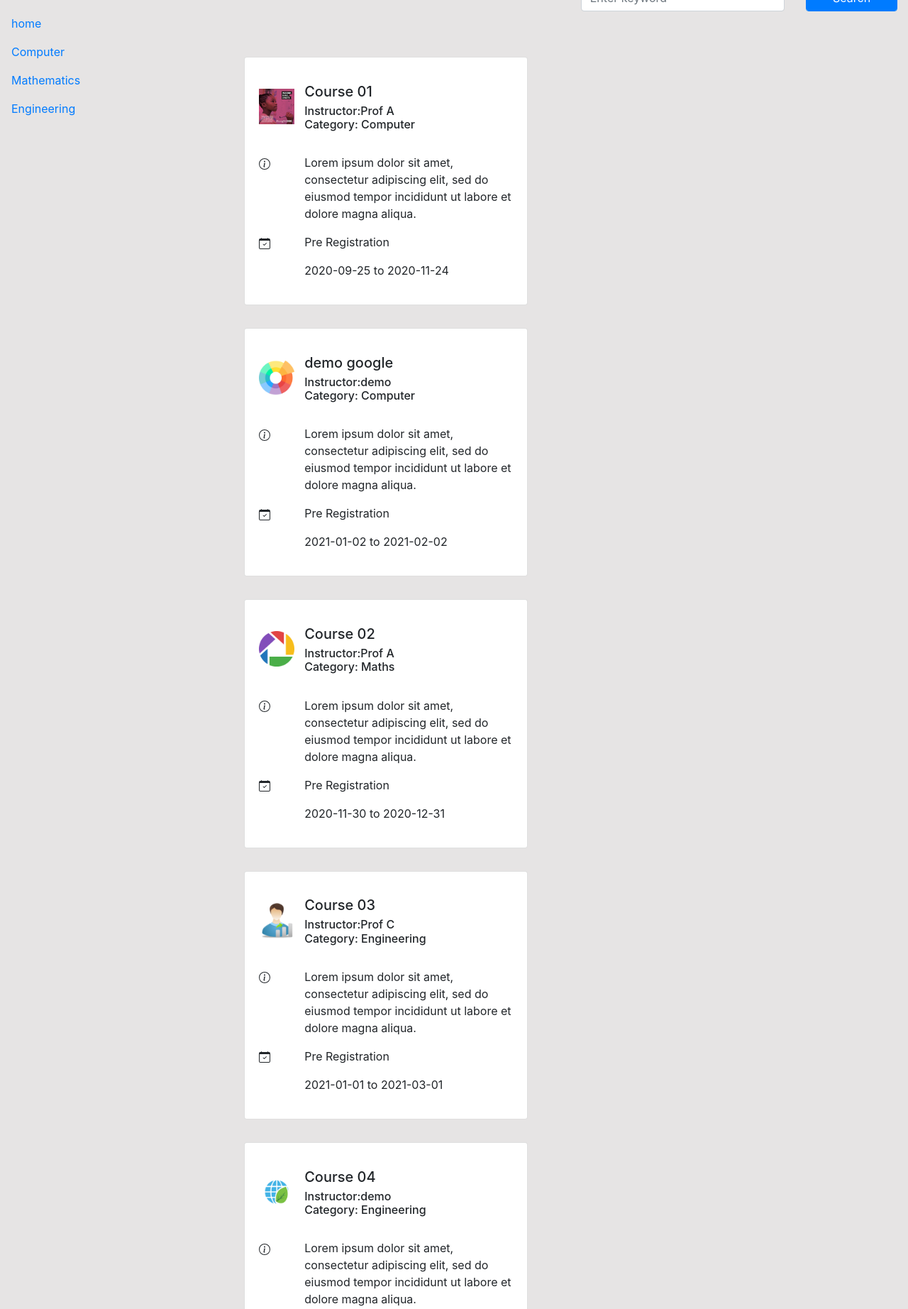
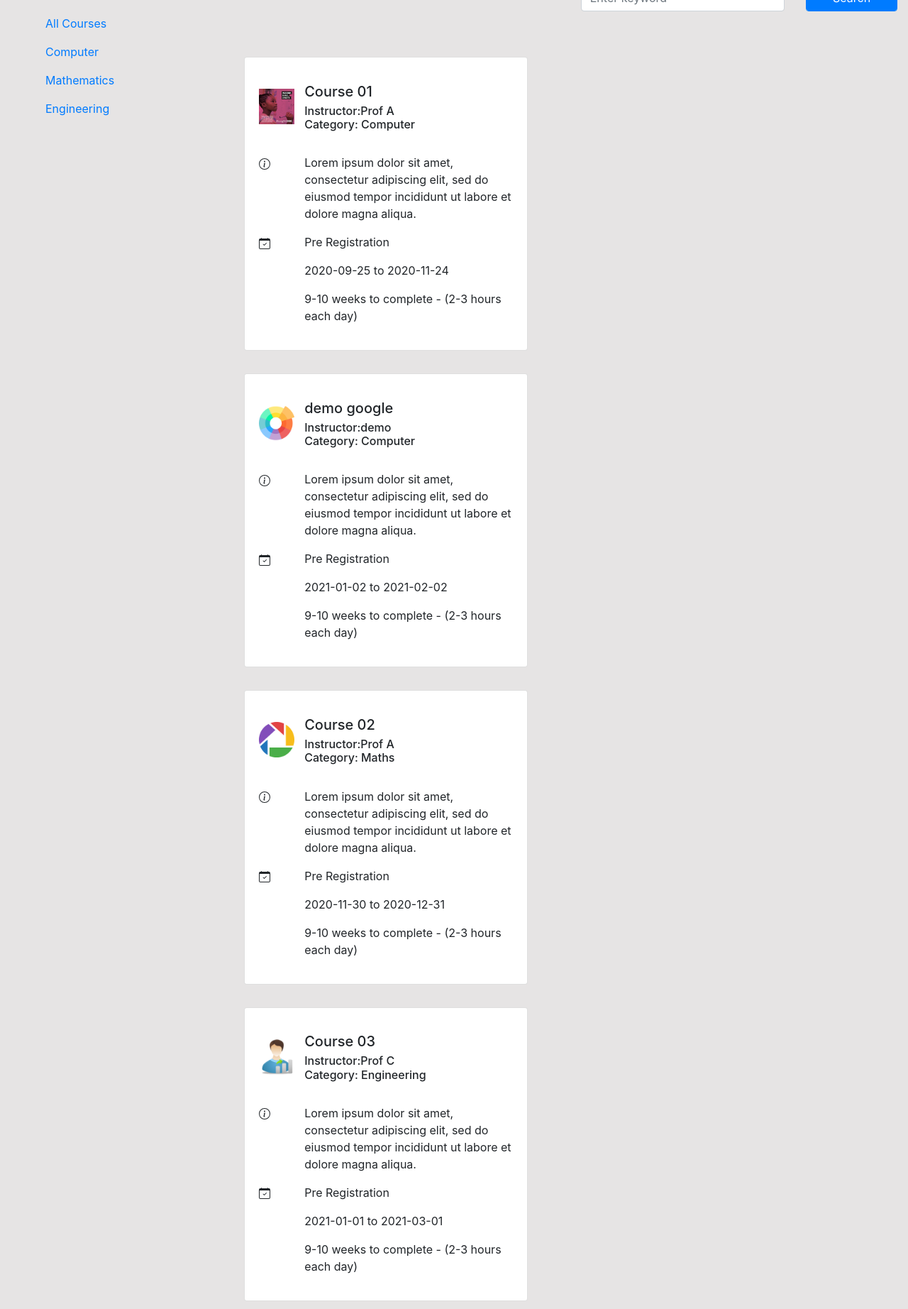
Before and after one commit to PraisySam/Course-Catalog, a Flask app: page / in a window 1280 px wide. Shown: the part 118-1962 px from the top of the page at 71% size. Run offline with Flask 2, Linux system fonts and the light colour scheme; data comes from the database, SQL or seed files in the repository; some libraries are stand-ins or nearby versions.

Commit message:
Final commit

```diff
--- a/app.py
+++ b/app.py
@@ -6,7 +6,7 @@ from flask import url_for, redirect, render_template, request, send_from_directo
 from flask_wtf import FlaskForm
 from sqlalchemy import or_
 from wtforms_sqlalchemy.fields import QuerySelectField
-
+from datetime import date
 
 app = Flask(__name__)
 app.static_folder = 'static'
@@ -74,6 +74,7 @@ def index(page):
        courses = Courses.query.filter(or_(Courses.title.like(search), Courses.instructor.like(search))).paginate(per_page=pages, error_out=True)
        return render_template('index.html', courses=courses, tag=tag)
     return render_template('index.html', courses=courses)
+
 
 # Get All Products
 @app.route('/product', methods=['GET'])
--- a/templates/base.html
+++ b/templates/base.html
@@ -27,9 +27,9 @@
   <div class="Main">
     <div class="row">
       <!----Side bar------>
-      <div class="col-3 " id="sidebar">
-        <nav class="nav flex-column">
-          <a class="nav-link active" href="/">home</a>
+      <div class="col-3  " id="sidebar">
+        <nav class="nav flex-column px-5">
+          <a class="nav-link active" href="/">All Courses </a>
           <a class="nav-link" href="/Computer">Computer</a>
           <a class="nav-link" href="/Maths">Mathematics</a>
           <a class="nav-link" href="/engineering">Engineering</a>
@@ -71,16 +71,6 @@
 
       </div>
 
-      <script>
-        function checkAll(bx) {
-          var cbs = document.getElementsByTagName('input');
-          for (var i = 0; i < cbs.length; i++) {
-            if (cbs[i].type == 'checkbox') {
-              cbs[i].checked = bx.checked;
-            }
-          }
-        }
-      </script>
     </div>
   </div>
   </div>
--- a/templates/index.html
+++ b/templates/index.html
@@ -4,8 +4,8 @@
 <section>
 
   {% for course in courses.items %}
+  <div class="row">
 
-  <div class="row">
     <div class="card my-3 mx-3" style="width: 25rem;">
       <div class="card-body">
         <div class="row py-4">
@@ -45,7 +45,10 @@
           </div>
           <div class="col-md-10 container">
             <p> {{course.type}} </p>
-            <p>{{ course.startDate}} to {{ course.endDate}}</p>
+            <p id ="date">{{ course.startDate}} to {{ course.endDate}}</p>
+
+            <p > 9-10 weeks to complete - (2-3 hours each day) </p>
+
           </div>
         </div>
 
@@ -97,8 +100,9 @@
 
  }
 
-dt1 = new Date(2014-10-2);
-dt2 = new Date(2014-11-2);
+dt1 = new Date(2014,10,2);
+dt2 = new Date(2014,11,2);
+
 console.log(diff_weeks(dt1, dt2));
 
 </script>
```
Also changed, not shown: templates/Computer.html (+5 -2 lines), templates/Maths.html (+5 -2 lines), templates/eng.html (+5 -2 lines).
